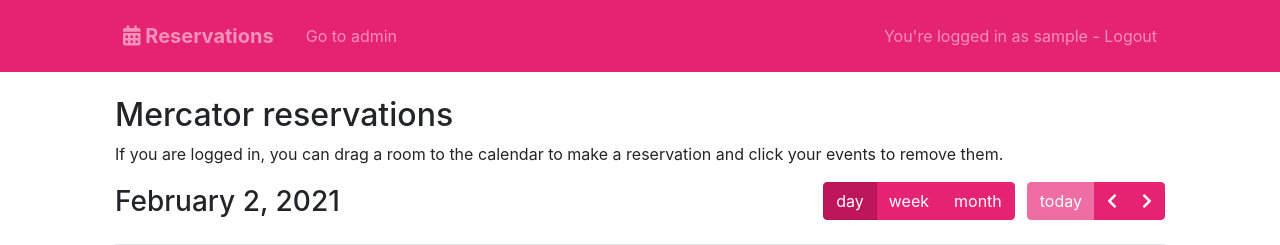
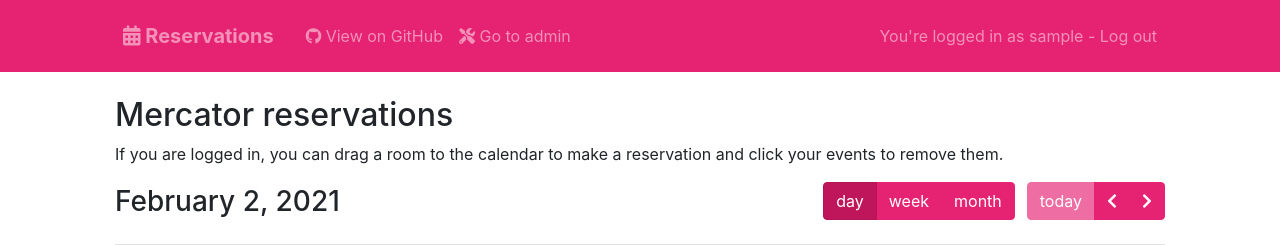
Before and after one commit to svthalia/sagexit, a Django app: page /reservations/ in a window 1280 px wide. Shown: the top 245 px of the page. Run offline with Django 3.2, Linux system fonts and the light colour scheme; the visitor is signed in with stand-in values (Sample User, id 1); data that the repository does not hold is empty; style sheets or scripts are compiled from the project's sources; some libraries are stand-ins or nearby versions.

Commit message:
Add GitHub link to menu bar

```diff
--- a/website/sagexit/templates/base.html
+++ b/website/sagexit/templates/base.html
@@ -29,10 +29,15 @@
                         <i class="fas fa-calendar-alt"></i> Reservations
                     </a>
                 </li>
+                <li>
+                    <a href="https://github.com/svthalia/sagexit" target="_blank" class="nav-link">
+                        <i class="fab fa-github"></i> View on GitHub
+                    </a>
+                </li>
                 {% if request.user.is_staff %}
                     <li>
                         <a href="{% url "admin:index" %}" target="_self" class="nav-link">
-                            Go to admin
+                            <i class="fas fa-tools"></i> Go to admin
                         </a>
                     </li>
                 {% endif %}
@@ -44,7 +49,7 @@
                             <i class="fab fa-openid"></i> Login with Science OpenID
                         </a>
                     {% else %}
-                        <a class="nav-link" href="{%  url 'logout' %}?next={{ request.path | urlencode }}">You're logged in as {{ request.user }} - Logout</a>
+                        <a class="nav-link" href="{%  url 'logout' %}?next={{ request.path | urlencode }}">You're logged in as {{ request.user }} - Log out</a>
                     {% endif %}
                 </li>
             </ul>
```
